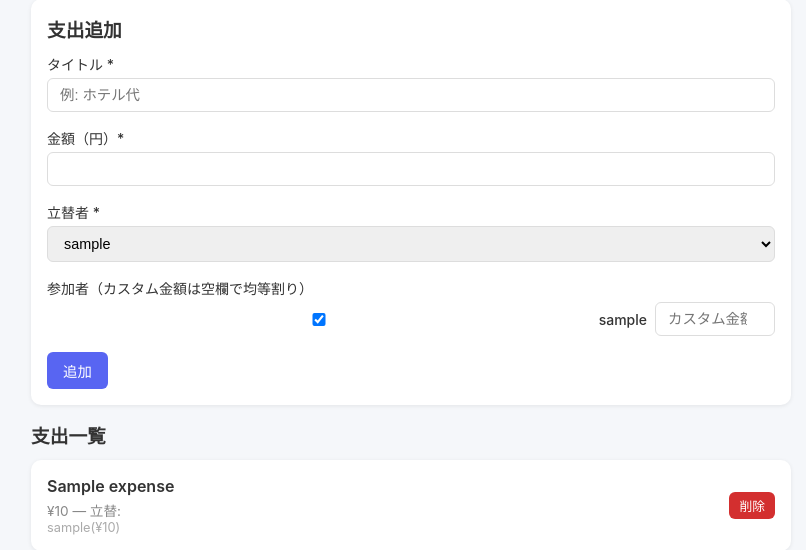
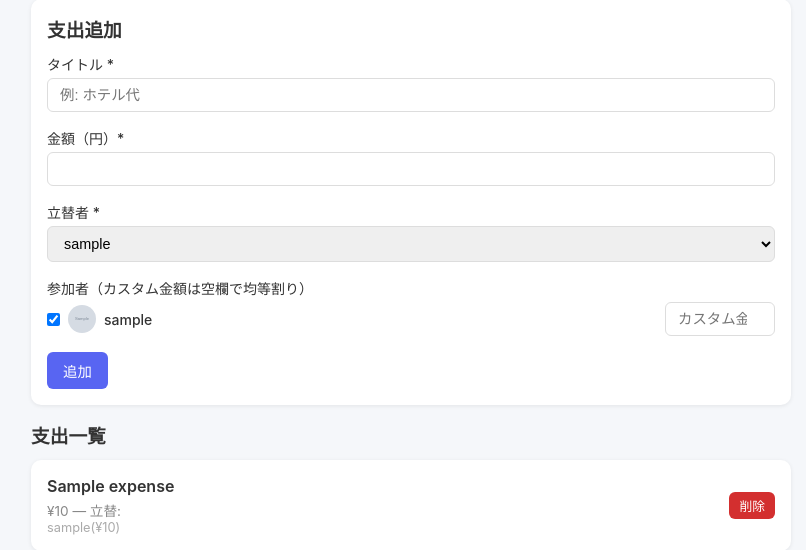
Before and after one commit to ZakkyR/walican_reminder, a FastAPI app: page /events/1 in a window 1280 px wide. Shown: the part 191-741 px from the top of the page, without its empty margins (229-1035 px from the left). Run offline with FastAPI, Linux system fonts and the light colour scheme; the visitor is signed in with stand-in values (Sample User, id 1); tables that the repository leaves empty hold one stand-in row (values such as "Sample post"); grey boxes marked "Sample" are stand-in pictures; some libraries are stand-ins or nearby versions.

Commit message:
feat: add user avatars and fix participant checkbox layout
- Fix checkbox width bug (form-group input CSS was applying width:100% to checkboxes)
- Add avatar styles: .avatar, .avatar-placeholder, .avatar-stack
- Show Discord avatar (or initial placeholder) in expense form participant rows
- Show participant avatar stack on home page event cards
- Show avatars in event edit participant list and group member list

Co-Authored-By: Claude Sonnet 4.6 <noreply@anthropic.com>

```diff
--- a/app/static/style.css
+++ b/app/static/style.css
@@ -25,3 +25,9 @@ body { font-family: -apple-system, BlinkMacSystemFont, "Segoe UI", sans-serif; b
 .text-danger { color: #d32f2f; }
 .text-success { color: #2e7d32; }
 .page-header { display: flex; justify-content: space-between; align-items: center; margin-bottom: 20px; }
+input[type="checkbox"] { width: auto; }
+.avatar { width: 28px; height: 28px; border-radius: 50%; object-fit: cover; vertical-align: middle; flex-shrink: 0; }
+.avatar-placeholder { width: 28px; height: 28px; border-radius: 50%; background: #c7cbda; display: inline-flex; align-items: center; justify-content: center; font-size: 0.7rem; font-weight: 700; color: #fff; flex-shrink: 0; }
+.avatar-stack { display: flex; align-items: center; margin-top: 8px; }
+.avatar-stack .avatar, .avatar-stack .avatar-placeholder { margin-left: -6px; border: 2px solid #fff; }
+.avatar-stack .avatar:first-child, .avatar-stack .avatar-placeholder:first-child { margin-left: 0; }
--- a/app/templates/events/partials/expenses_tab.html
+++ b/app/templates/events/partials/expenses_tab.html
@@ -20,10 +20,15 @@
     <div class="form-group">
       <label>参加者（カスタム金額は空欄で均等割り）</label>
       {% for p in participants %}
-        <div style="display:flex;align-items:center;gap:8px;margin-bottom:4px;">
-          <input type="checkbox" name="participant_ids" value="{{ p.id }}" id="p_{{ p.id }}" checked>
+        <div style="display:flex;align-items:center;gap:8px;margin-bottom:6px;">
+          <input type="checkbox" name="participant_ids" value="{{ p.id }}" id="p_{{ p.id }}" checked style="width:auto;flex-shrink:0;">
+          {% if p.discord_avatar_url %}
+            <img src="{{ p.discord_avatar_url }}" class="avatar" alt="{{ p.discord_username }}">
+          {% else %}
+            <span class="avatar-placeholder">{{ p.discord_username[0]|upper }}</span>
+          {% endif %}
           <label for="p_{{ p.id }}" style="margin:0;flex:1;">{{ p.discord_username }}</label>
-          <input type="number" name="custom_{{ p.id }}" placeholder="カスタム金額" style="width:120px;">
+          <input type="number" name="custom_{{ p.id }}" placeholder="カスタム金額" style="width:110px;">
         </div>
       {% endfor %}
     </div>
```
Also changed, not shown: app/templates/events/partials/event_participant_row.html (+6 -1 lines), app/templates/groups/detail.html (+6 -1 lines), app/templates/groups/partials/member_row.html (+6 -1 lines), app/templates/home.html (+12 -0 lines).
